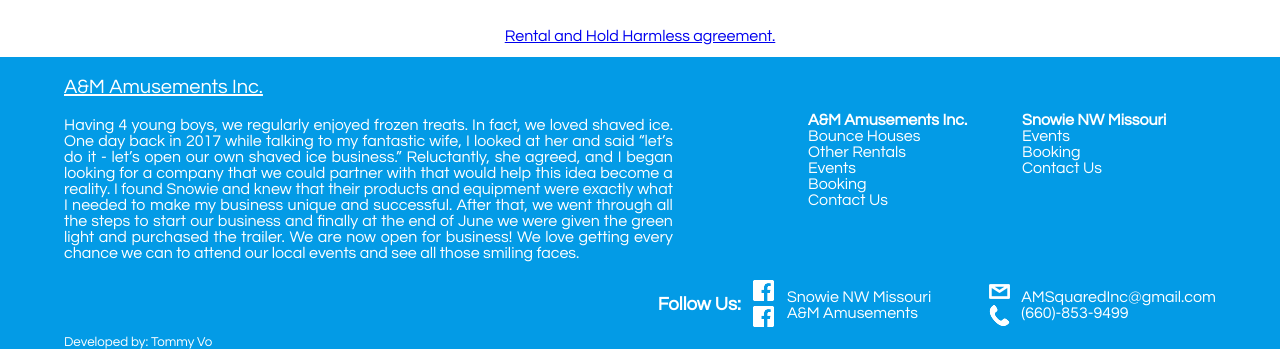
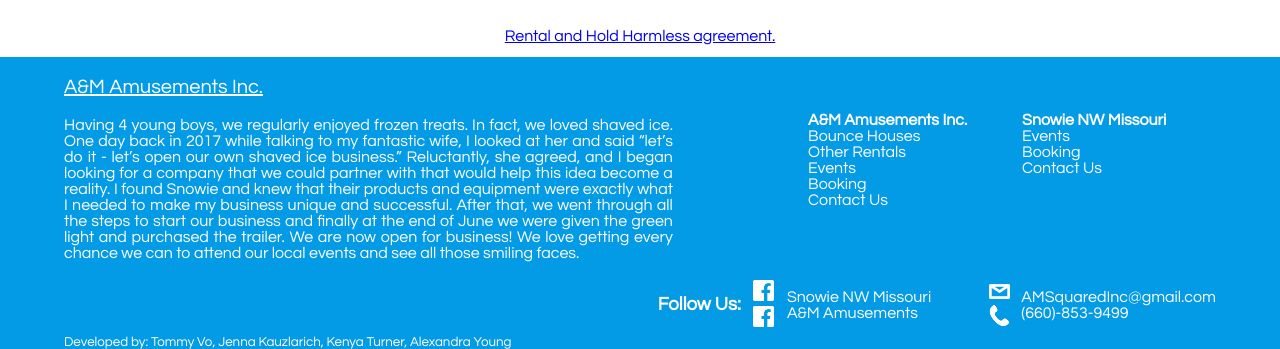
Before and after one commit to votommy/Snowie, a plain HTML site: page Booking.html in a window 1280 px wide. Shown: the part 1267-1616 px from the top of the page. Drawn offline with Linux system fonts and the light colour scheme.

Commit message:
Add files via upload

```diff
--- a/Booking.html
+++ b/Booking.html
@@ -160,7 +160,7 @@
 			<a href="tel:660-853-9499">(660)-853-9499</a><br>
 		</div>
 	</div>
-	<small class="credits">Developed by: Tommy Vo</small> <!--Developer credits-->
+	<small class="credits">Developed by: Tommy Vo, Jenna Kauzlarich, Kenya Turner, Alexandra Young</small> <!--Developer credits-->
 </footer>
 </body>
 </html>
```
Also changed, not shown: BounceHouses.html (+1 -1 lines), Contact.html (+1 -1 lines), SnowieEvents.html (+1 -1 lines), SnowieHome.html (+1 -1 lines), amEvents.html (+1 -1 lines), amHome.html (+1 -1 lines), amRentals.html (+1 -1 lines), index.html (+1 -1 lines).
